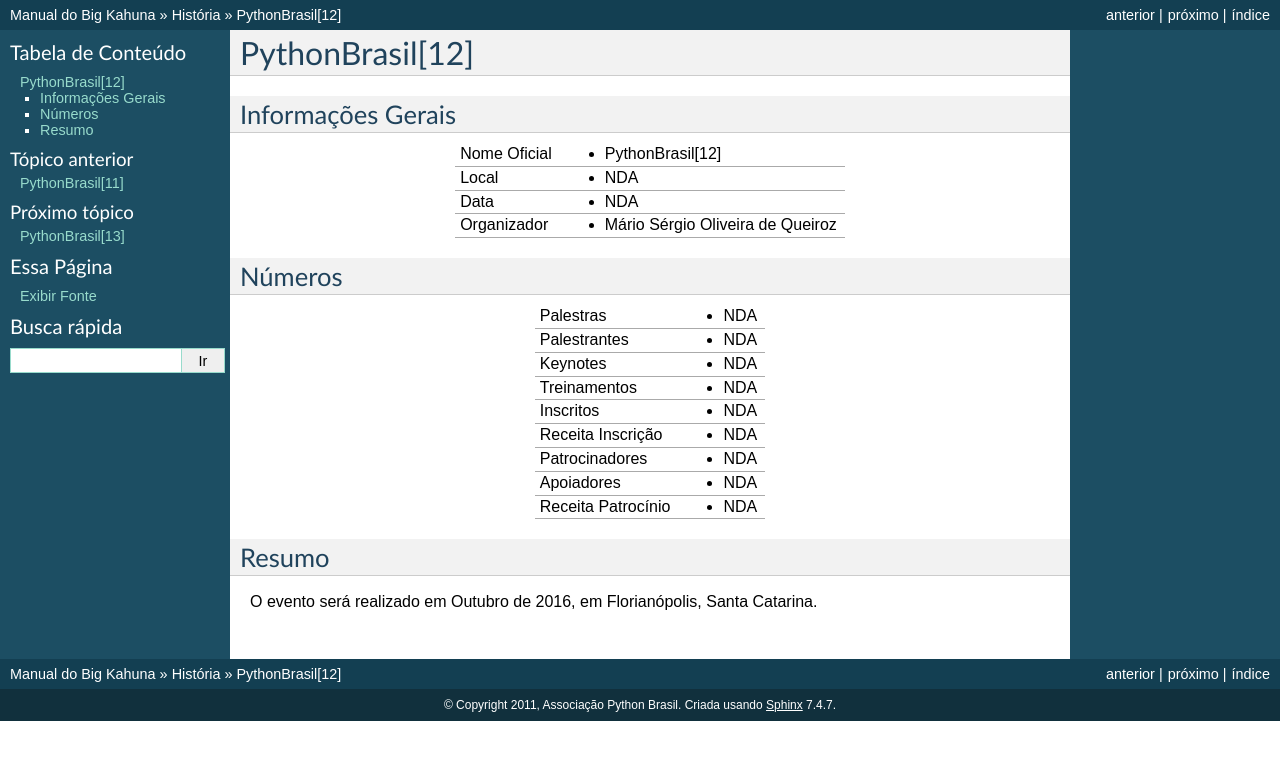
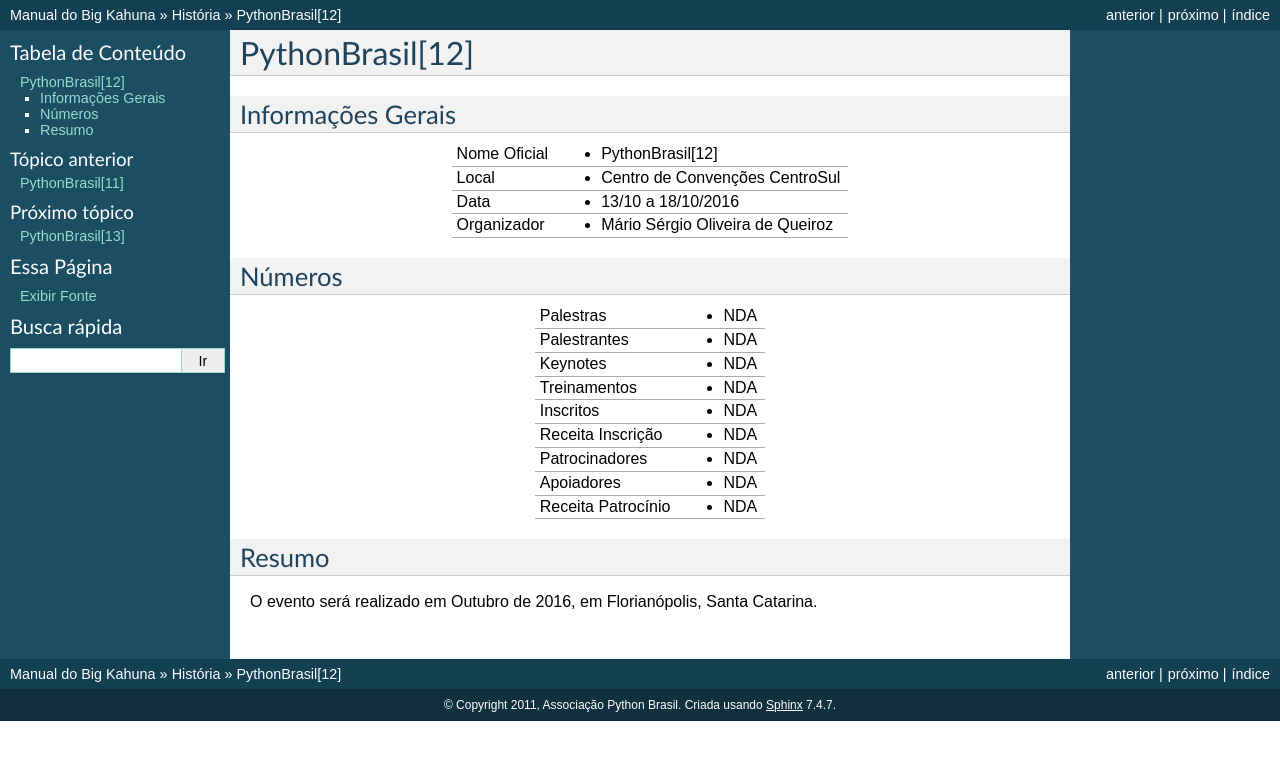
Before and after one commit to pythonbrasil/manual, a Sphinx documentation site: the page built from source/historia/pythonbrasil12.txt, in a window 1280 px wide. Shown: the top 760 px of the page. Built offline with Sphinx 7.4.7, drawn with Linux system fonts in a browser that asks for light colours.

Commit message:
Atualizado local e data da Python Brasil 12.

```diff
--- a/source/historia/pythonbrasil12.txt
+++ b/source/historia/pythonbrasil12.txt
@@ -7,9 +7,9 @@
 +----------------------+------------------------------------------+
 | Nome Oficial         | * PythonBrasil[12]                       |
 +----------------------+------------------------------------------+
-| Local                | * NDA                                    |
+| Local                | * Centro de Convenções CentroSul         |
 +----------------------+------------------------------------------+
-| Data                 | * NDA                                    |
+| Data                 | * 13/10 a 18/10/2016                     |
 +----------------------+------------------------------------------+
 | Organizador          | * Mário Sérgio Oliveira de Queiroz       |
 +----------------------+------------------------------------------+
```
